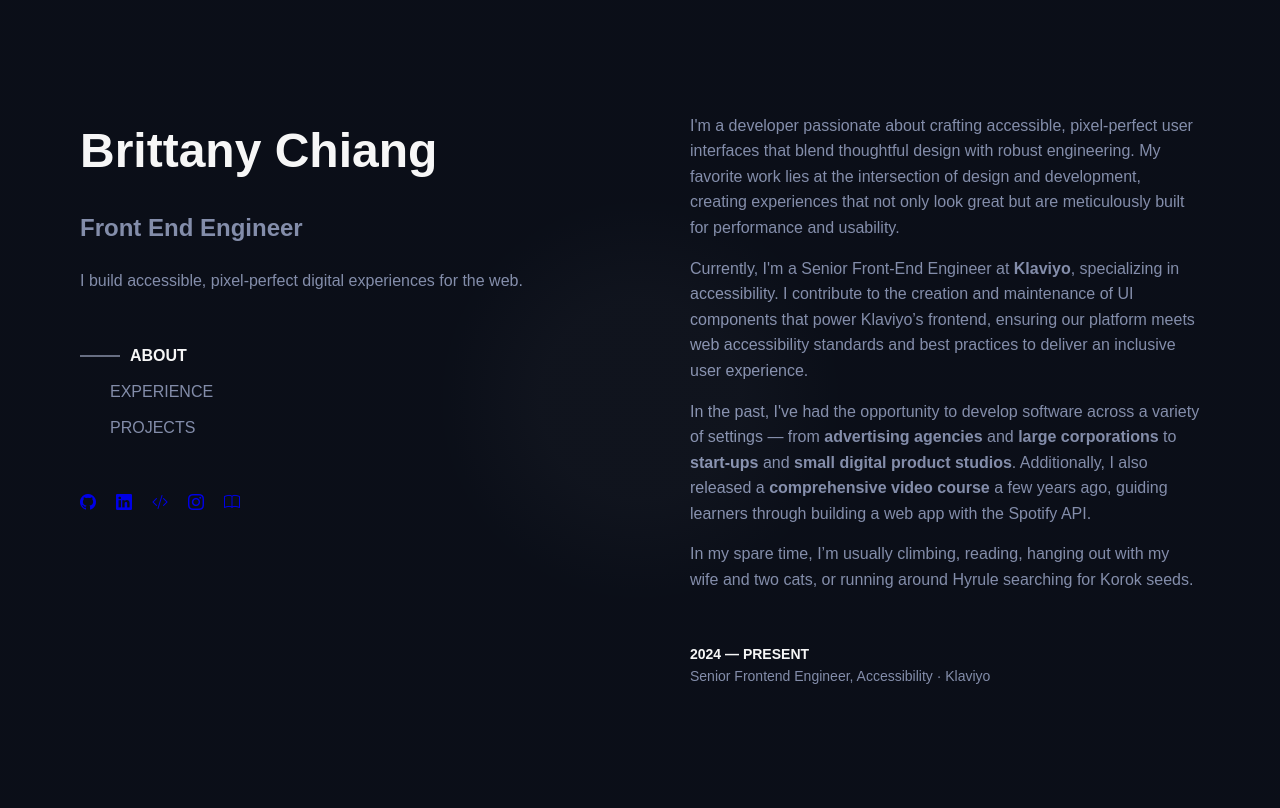
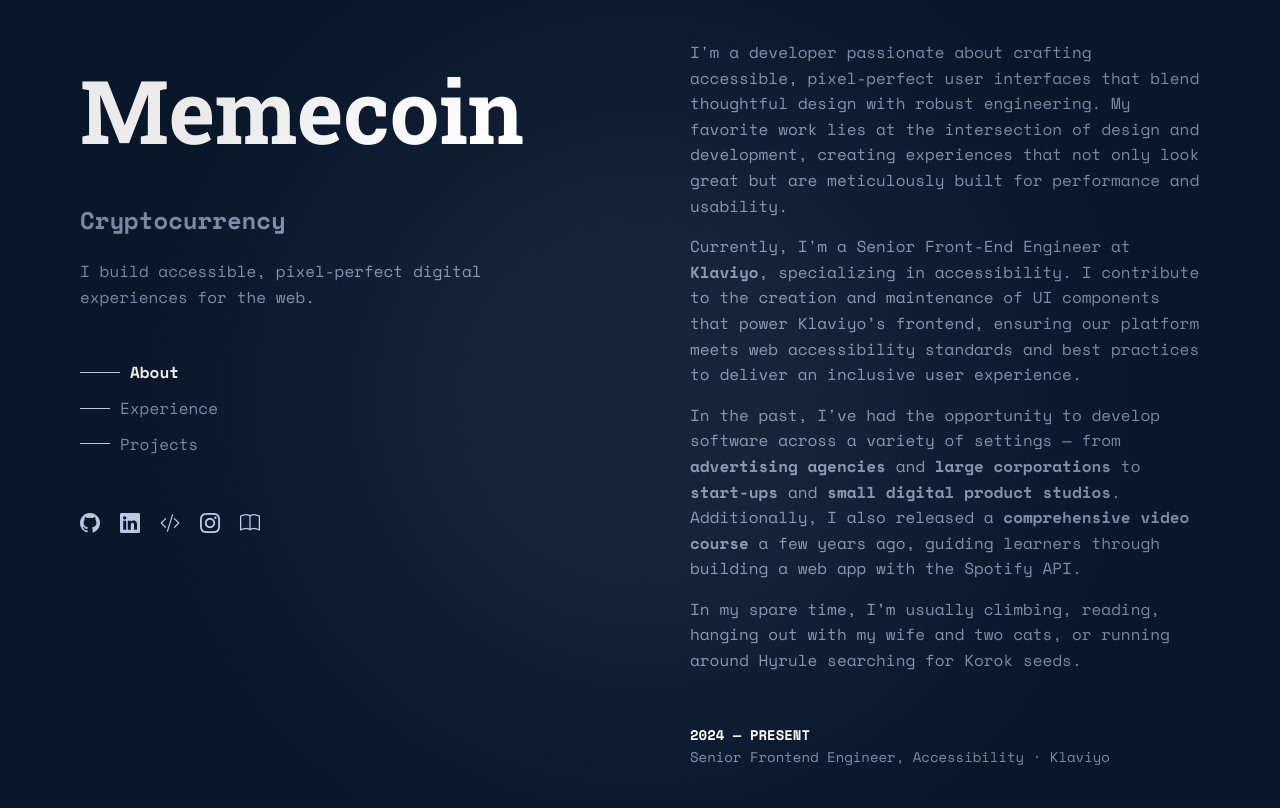
Before and after one commit to herrntsu/Greek, a PHP site: page / in a window 1280 px wide. Before the commit the page ends 684 px from the top, so only its background shows below. Run offline with PHP 8.4, Linux system fonts and the light colour scheme.

Commit message:
Fixed the menu CSS.

```diff
--- a/css/index.css
+++ b/css/index.css
@@ -1,30 +1,25 @@
-@import url("https://fonts.googleapis.com/css2?family=Montserrat:ital,wght@0,100..900;1,100..900&family=Space+Mono:ital,wght@0,400;0,700;1,400;1,700&display=swap");
+@import url("https://fonts.googleapis.com/css2?family=Montserrat:ital,wght@0,100..900;1,100..900&family=Roboto+Slab:wght@100..900&family=Space+Mono:ital,wght@0,400;0,700;1,400;1,700&display=swap");
+html {
+  margin: 0;
+  padding: 0;
+  overflow: auto;
+}
 
 * {
   margin: 0;
   padding: 0;
   box-sizing: border-box;
 }
-
 body {
-  font-family: "Arial", sans-serif;
   background-color: #0a192f;
   color: #ccd6f6;
   line-height: 1.6;
-  margin: 0;
-  padding: 0;
-}
-
-body {
-  margin: 0;
-  height: 100vh;
-  background-color: #0b0f19;
-  overflow: hidden;
-  font-family: Arial, sans-serif;
-  color: white;
+  font-family: "Space Mono", serif;
+  font-weight: 400;
+  font-style: normal;
   display: flex;
   justify-content: center;
-  align-items: center;
+  align-items: flex-start;
   position: relative;
 }
 
@@ -34,12 +29,18 @@
   left: 0;
   width: 100vw;
   height: 100vh;
-  background: radial-gradient(circle at var(--mouse-x, 50%) var(--mouse-y, 50%), rgba(255, 255, 255, 0.2) 100px, rgba(0, 0, 0, 0.336) 200px);
+  background: radial-gradient(
+    circle at var(--mouse-x, 50%) var(--mouse-y, 50%),
+    rgba(248, 248, 248, 0.538) 150px,
+    rgba(255, 255, 255, 0.225) 300px,
+    rgba(0, 0, 0, 0.8) 500px
+  );
   pointer-events: none;
   z-index: 10;
   opacity: 0.1;
-  transition: background 0.1s;
+  transition: background 0.2s;
 }
+
 .menu {
   margin-top: 50px;
 }
@@ -52,7 +53,7 @@
   text-decoration: none;
   margin-bottom: 10px;
   position: relative;
-  padding-left: 30px;
+  padding-left: 40px;
   transition: all 0.3s ease;
 }
 
@@ -61,16 +62,15 @@
   position: absolute;
   left: 0;
   top: 50%;
-  width: 20px;
+  width: 30px;
   height: 1px;
-  background-color: transparent;
-  transform: translateY(-50%);
+  background-color: #ccd6f6;
+  transform: translateY(-100%);
   transition: all 0.3s ease;
 }
 
 .menu a:hover::before,
 .menu a.active::before {
-  background-color: #ccd6f6;
   width: 40px;
 }
 
@@ -88,10 +88,14 @@
   max-width: 1200px;
   margin: auto;
   gap: 100px;
+  height: auto;
 }
 
 .left-column {
   flex: 1;
+  position: sticky;
+  top: 40px;
+  align-self: flex-start;
 }
 
 .right-column {
@@ -99,10 +103,11 @@
 }
 
 h1 {
-  font-size: 48px;
+  font-size: 88px;
   font-weight: bold;
   color: #ffffff;
   margin-bottom: 20px;
+  font-family: "Roboto Slab", serif;
 }
 
 h2 {
@@ -116,38 +121,28 @@
   color: #8892b0;
 }
 
-.menu {
-  margin-top: 50px;
-}
-
-.menu a {
-  display: block;
-  font-size: 16px;
-  color: #8892b0;
-  text-decoration: none;
-  margin-bottom: 10px;
-}
-
-.menu a.active {
-  color: #ffffff;
-  font-weight: bold;
-}
-
 .social-icons {
   margin-top: 50px;
   display: flex;
   gap: 20px;
 }
 
-.social-icons img {
-  width: 24px;
-  height: 24px;
+.social-icons a {
+  color: #ccd6f6;
+  font-size: 20px;
+  transition: color 0.3s ease;
+}
+
+.social-icons a:hover {
+  color: #ffffff;
 }
 
 .timeline {
   margin-top: 50px;
   font-size: 14px;
   color: #8892b0;
+  position: relative;
+  z-index: 0; /* Ensure this is lower than the .spotlight z-index */
 }
 
 .timeline span {
--- a/index.php
+++ b/index.php
@@ -5,8 +5,6 @@
     <meta name="viewport" content="width=device-width, initial-scale=1.0">
     <link rel="stylesheet" href="css/index.css">
     <title>Frontend Layout Clone</title>
-    <!-- Bootstrap CSS -->
-    <!-- Bootstrap Icons -->
     <link href="https://cdn.jsdelivr.net/npm/bootstrap-icons/font/bootstrap-icons.css" rel="stylesheet">
 </head>
 <body>
@@ -14,16 +12,17 @@
     <div class="container">
             <div class="left-column">
                 <div class="left-header">
-                <h1>Brittany Chiang</h1>
-                <h2>Front End Engineer</h2>
+                    <h1>Memecoin</h1>
+                    <h2>Cryptocurrency</h2>
                     <p>I build accessible, pixel-perfect digital experiences for the web.</p>
                 </div>
 
                 <div class="menu">
-                <a href="#" class="active">ABOUT</a>
-                <a href="#">EXPERIENCE</a>
-                <a href="#">PROJECTS</a>
+                    <a href="#" class="active">About</a>
+                    <a href="#">Experience</a>
+                    <a href="#">Projects</a>
                 </div>
+
                 <div class="social-icons">
                     <a href="#" class="text-light"><i class="bi bi-github"></i></a>
                     <a href="#" class="text-light"><i class="bi bi-linkedin"></i></a>
@@ -33,6 +32,7 @@
                 </div>
         </div>
         <div class="right-column">
+            <div class="right-header">
                 <p>I'm a developer passionate about crafting accessible, pixel-perfect user interfaces that blend thoughtful design with robust engineering. My favorite work lies at the intersection of design and development, creating experiences that not only look great but are meticulously built for performance and usability.</p>
 
                 <p>Currently, I'm a Senior Front-End Engineer at <strong>Klaviyo</strong>, specializing in accessibility. I contribute to the creation and maintenance of UI components that power Klaviyo’s frontend, ensuring our platform meets web accessibility standards and best practices to deliver an inclusive user experience.</p>
@@ -40,14 +40,18 @@
                 <p>In the past, I've had the opportunity to develop software across a variety of settings — from <strong>advertising agencies</strong> and <strong>large corporations</strong> to <strong>start-ups</strong> and <strong>small digital product studios</strong>. Additionally, I also released a <strong>comprehensive video course</strong> a few years ago, guiding learners through building a web app with the Spotify API.</p>
 
                 <p>In my spare time, I’m usually climbing, reading, hanging out with my wife and two cats, or running around Hyrule searching for Korok seeds.</p>
+            </div>
 
             <div class="timeline">
                 <span>2024 — PRESENT</span>
                 Senior Frontend Engineer, Accessibility · Klaviyo
             </div>
+
+
+
         </div>
     </div>
-    <script src="https://cdn.jsdelivr.net/npm/bootstrap@5.3.0-alpha1/dist/js/bootstrap.bundle.min.js"></script>
+
 
 <script>
     document.addEventListener("mousemove", (e) => {
```
Lines whose indentation alone changed are shown as unchanged.
